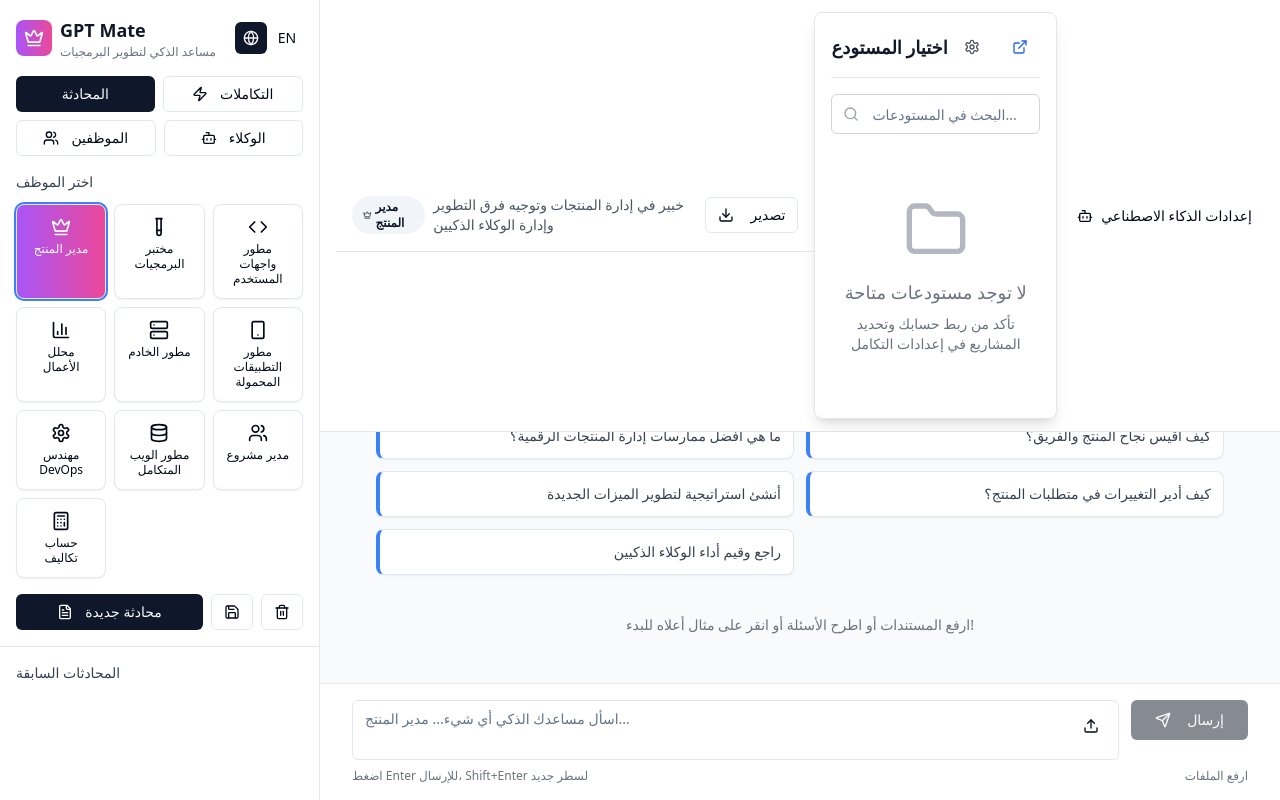
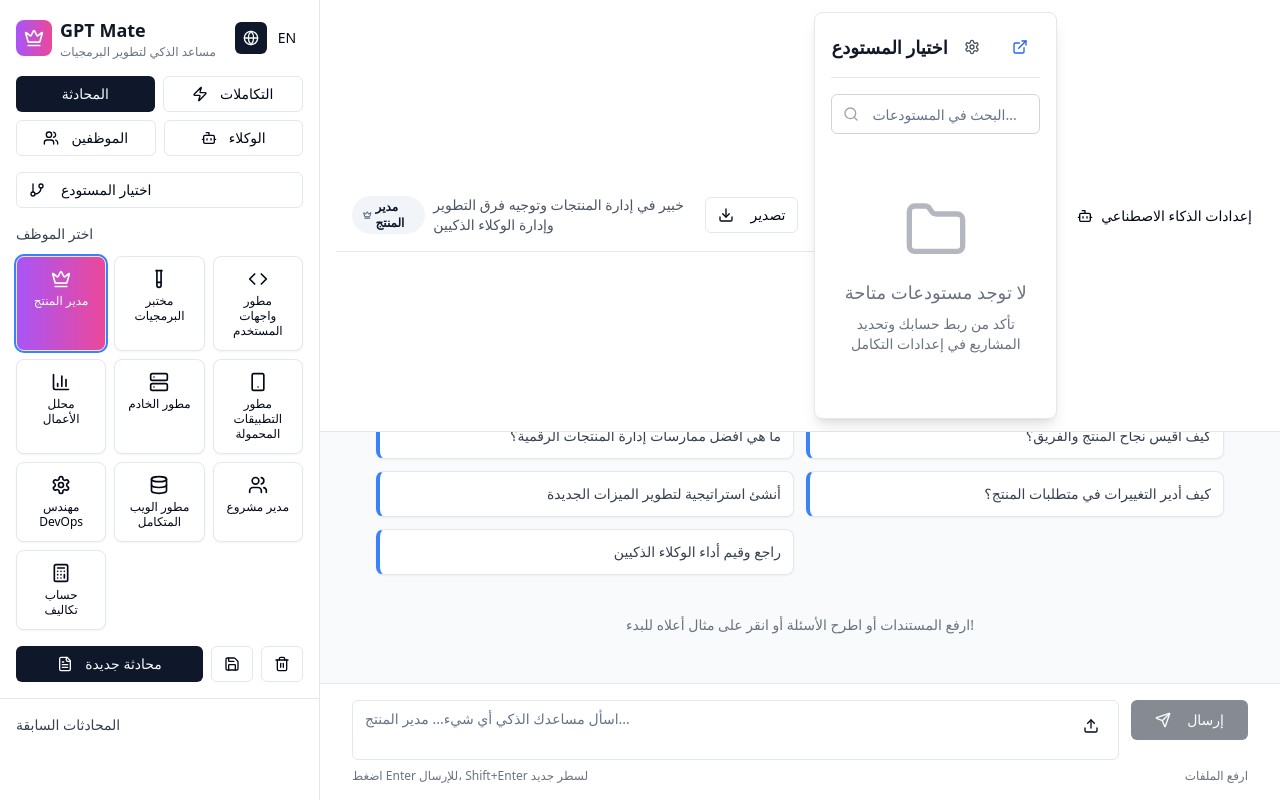
Before and after one commit to ahmadmahmoud01/dev-dream-team-31, a React (Vite) app: page / in a window 1280 px wide. Built offline with nearby package versions, Linux system fonts and the light colour scheme.

Commit message:
Hide repository selection
Move repository selection to the left sidebar for control and linking.

```diff
--- a/src/components/ChatInterface.tsx
+++ b/src/components/ChatInterface.tsx
@@ -20,8 +20,6 @@ const ChatInterface = () => {
     setIsLoading,
     language,
     setLanguage,
-    showQuickRepo,
-    setShowQuickRepo,
     messagesEndRef,
     getCurrentPanel,
     setCurrentPanel
@@ -69,7 +67,6 @@ const ChatInterface = () => {
       selectedRole={selectedRole}
       language={language}
       isLoading={isLoading}
-      showQuickRepo={showQuickRepo}
       currentPanel={getCurrentPanel()}
       conversations={conversations}
       currentConversationId={currentConversationId}
@@ -77,7 +74,6 @@ const ChatInterface = () => {
       setInputMessage={setInputMessage}
       setSelectedRole={setSelectedRole}
       setLanguage={setLanguage}
-      setShowQuickRepo={setShowQuickRepo}
       onPanelChange={setCurrentPanel}
       onExampleClick={handlers.handleExampleClick}
       onCreateNewConversation={handlers.handleCreateNewConversation}
--- a/src/components/ChatLayout.tsx
+++ b/src/components/ChatLayout.tsx
@@ -14,7 +14,6 @@ interface ChatLayoutProps {
   selectedRole: AIRole;
   language: Language;
   isLoading: boolean;
-  showQuickRepo: boolean;
   currentPanel: string;
   conversations: ConversationMemory[];
   currentConversationId: string | null;
@@ -24,7 +23,6 @@ interface ChatLayoutProps {
   setInputMessage: (message: string) => void;
   setSelectedRole: (role: AIRole) => void;
   setLanguage: (language: Language) => void;
-  setShowQuickRepo: (show: boolean) => void;
   onPanelChange: (panel: string) => void;
 
   // Handlers
@@ -43,7 +41,6 @@ const ChatLayout: React.FC<ChatLayoutProps> = ({
   selectedRole,
   language,
   isLoading,
-  showQuickRepo,
   currentPanel,
   conversations,
   currentConversationId,
@@ -51,7 +48,6 @@ const ChatLayout: React.FC<ChatLayoutProps> = ({
   setInputMessage,
   setSelectedRole,
   setLanguage,
-  setShowQuickRepo,
   onPanelChange,
   onExampleClick,
   onCreateNewConversation,
@@ -84,11 +80,7 @@ const ChatLayout: React.FC<ChatLayoutProps> = ({
         <div className="bg-white border-b border-gray-200 px-4 py-3">
           <div className="flex items-center justify-between">
             <ChatHeader selectedRole={selectedRole} language={language} />
-            <ChatActions
-              language={language}
-              showQuickRepo={showQuickRepo}
-              onToggleQuickRepo={() => setShowQuickRepo(!showQuickRepo)}
-            />
+            <ChatActions language={language} />
           </div>
         </div>
 
--- a/src/components/ChatSidebar.tsx
+++ b/src/components/ChatSidebar.tsx
@@ -1,11 +1,13 @@
 
 import React from 'react';
-import { FileText, Save, Trash2, Globe, Zap, Settings, Users, Bot } from 'lucide-react';
+import { FileText, Save, Trash2, Globe, Zap, Settings, Users, Bot, GitBranch } from 'lucide-react';
 import { Button } from '@/components/ui/button';
 import { Card } from '@/components/ui/card';
+import { Popover, PopoverContent, PopoverTrigger } from '@/components/ui/popover';
 import { ConversationMemory, AIRole, Language } from '@/types/chat';
 import { getRoleConfig } from '@/config/roleConfig';
 import { getTranslations } from '@/utils/translations';
+import QuickRepositoryAccess from './QuickRepositoryAccess';
 
 interface ChatSidebarProps {
   selectedRole: AIRole;
@@ -36,6 +38,7 @@ const ChatSidebar: React.FC<ChatSidebarProps> = ({
   currentPanel,
   onPanelChange,
 }) => {
+  const [showRepositorySelector, setShowRepositorySelector] = React.useState(false);
   const t = getTranslations(language);
   const roleConfig = getRoleConfig(language);
   const currentRole = roleConfig[selectedRole];
@@ -120,6 +123,32 @@ const ChatSidebar: React.FC<ChatSidebarProps> = ({
           </div>
         </div>
 
+        {/* Repository Selection - Only show when in chat panel */}
+        {currentPanel === 'chat' && (
+          <div className="mb-4">
+            <Popover open={showRepositorySelector} onOpenChange={setShowRepositorySelector}>
+              <PopoverTrigger asChild>
+                <Button
+                  variant="outline"
+                  size="sm"
+                  className="w-full justify-start"
+                  onClick={() => setShowRepositorySelector(!showRepositorySelector)}
+                >
+                  <GitBranch className="w-4 h-4 mr-2" />
+                  {language === 'ar' ? 'اختيار المستودع' : 'Select Repository'}
+                </Button>
+              </PopoverTrigger>
+              <PopoverContent className="w-96 p-0" align="start">
+                <QuickRepositoryAccess
+                  language={language}
+                  isOpen={showRepositorySelector}
+                  onToggle={() => setShowRepositorySelector(!showRepositorySelector)}
+                />
+              </PopoverContent>
+            </Popover>
+          </div>
+        )}
+
         {/* Role Selection Grid - Only show when in chat panel */}
         {currentPanel === 'chat' && (
           <>
```
